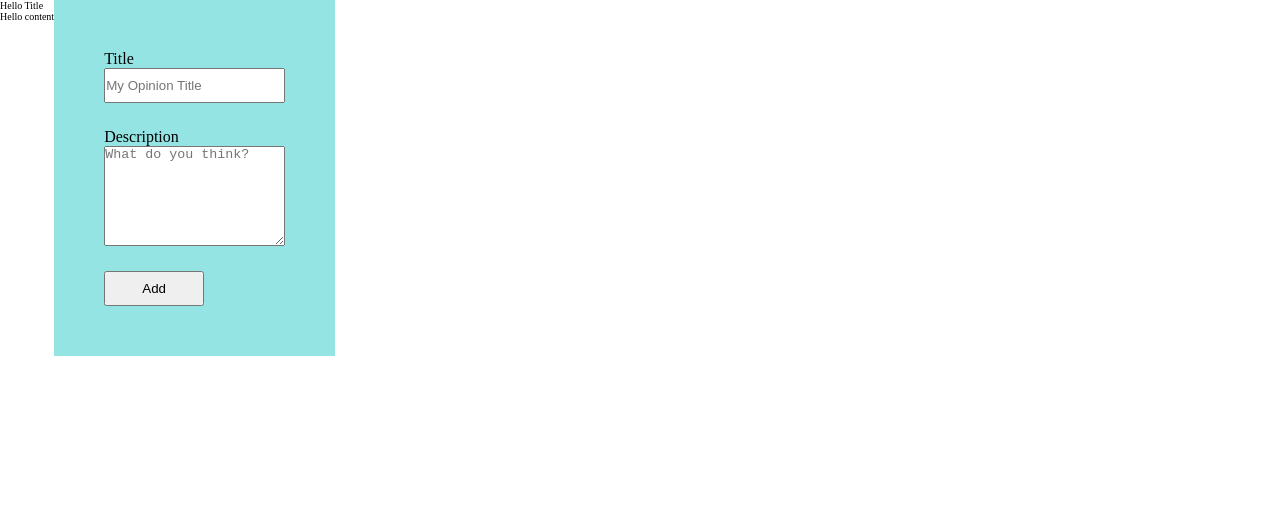
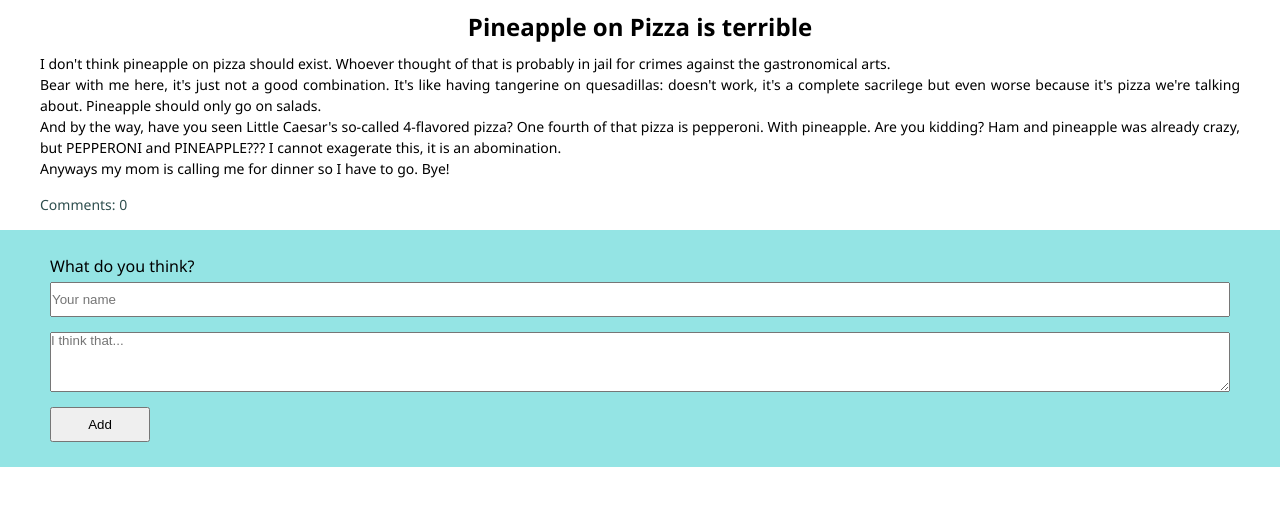
Before and after one commit to ccm-codeit/cursoReact, a React (Create React App) app: page / in a window 1280 px wide. Shown: the top 506 px of the page. Built offline with nearby package versions, Linux system fonts and the light colour scheme.

Commit message:
Add Post component, post text and title, comment count, reduce some margins

```diff
--- a/src/App.js
+++ b/src/App.js
@@ -1,5 +1,6 @@
 import "./styles/App.css";
 import OpinionCard from "./components/OpinionCard";
+import Post from "./components/Post";
 import { useState } from "react";
 
 function App() {
@@ -32,30 +33,25 @@ function App() {
   return (
     <div className="App">
       <div className="Main-Wrapper">
-        <div className="Main-Post">
-            <div>
-              <p className="Post-Title">Hello Title</p>
-            </div>
-            <div className="Content-Wrapper">
-              <p>Hello content</p>
-            </div>
-        </div>
+
+        <Post count={cards.length}/>
+
+        <div className="Comment-Section">
           <form className="Form-Wrapper">
+            <p>What do you think?</p>
             <label className="Title-Contanier">
-            <span>Title</span>
               <input
                 className="Title-Input"
                 name="title"
-              placeholder="My Opinion Title"
+                placeholder="Your name"
                 onChange={handleOnChange}
               />
             </label>
 
             <label className="Desc-Contanier">
-            <span>Description</span>
               <textarea
                 name="description"
-              placeholder="What do you think?"
+                placeholder="I think that..."
                 onChange={handleOnChange}
                 className="Desc-Input"
               />
@@ -78,6 +74,8 @@ function App() {
             })}
           </div>
         </div>
+
+      </div>
     </div>
   );
 }
--- /dev/null
+++ b/src/components/Post.js
@@ -0,0 +1,27 @@
+import React from 'react'
+import '../styles/App.css'
+
+export default function Post(props) {
+    const count = props.count;
+    return (
+        <div className="Post-Section">
+            <div>
+            <p className="Post-Title">Pineapple on Pizza is terrible</p>
+            </div>
+            <div className="Content-Wrapper">
+            <p>I don't think pineapple on pizza should exist. Whoever thought of that is probably in jail for
+                crimes against the gastronomical arts.
+                <br/>Bear with me here, it's just not a good combination. It's like having tangerine on quesadillas: doesn't work, it's a complete
+                sacrilege but even worse because it's pizza we're talking about. Pineapple should only go on salads.
+                <br/>And by the way, have you seen Little Caesar's so-called 4-flavored pizza? One fourth of that pizza is pepperoni. With pineapple.
+                Are you kidding? Ham and pineapple was already crazy, but PEPPERONI and PINEAPPLE???
+                I cannot exagerate this, it is an abomination.
+                <br/>Anyways my mom is calling me for dinner so I have to go. Bye!
+            </p>
+            <div className="Count-Wrapper">
+            <p>Comments: {count}</p>
+            </div>
+            </div>
+        </div>
+    )
+}
--- a/src/styles/App.css
+++ b/src/styles/App.css
@@ -6,41 +6,75 @@
 
 html{
     font-size: 62.5%;
+    font-family: 'Segoe UI', Tahoma, Geneva, Verdana, sans-serif;
 }
 
 .Main-Wrapper {
     display: flex;
-    flex-direction: row;
+    flex-direction: column;
 }
 
+/*  POST   STYLES   */
+.Post-Section {
+    width:100%;
+    height: auto;
+    display: flex;
+    flex-direction: column;
+    align-items: stretch;
+}
+
+.Post-Title {
+    font-size: 2.4rem;
+    text-align: center;
+    margin: 10px;
+    font-weight: bold;
+}
+
+.Content-Wrapper p {
+    padding: 0 40px;
+    font-size: 1.4rem;
+    text-align:justify;
+    line-height:1.5em;
+}
+
+.Count-Wrapper p {
+    margin-top: 15px;
+    margin-bottom: 15px;
+    color: darkslategrey;
+}
+
+/*POST STYLES END*/
+
+.Comment-Section {
+    width: 100%;
+}
+
+.Comment-Section p {
+    margin-bottom: 5px;
+}
 
 .Card-Wrapper{
-
     font-family: -apple-system, BlinkMacSystemFont, 'Segoe UI', Roboto, Oxygen, Ubuntu, Cantarell, 'Open Sans', 'Helvetica Neue', sans-serif;
     background-color: rgb(58, 179, 220);
     border: 1px solid transparent;
     border-radius: 10px;
     max-width: 1024px;
-    margin: 50px;
+    margin: 20px;
     padding: 25px;
     color: white;
 }
 
 .Card-Title{
     font-size: 2.5rem;
-    text-align: center;
-    margin-bottom: 25px;
+    margin-bottom: 15px;
 }
 
 .Card-Description{
     font-size: 1.6rem;
-    margin-bottom: 25px;
-
+    margin-bottom: 15px;
 }
 
-.Card-Hashtag-Contaniner{
-    margin-bottom: 25px;
-}
+
 
 .Card-Delete{
     background-color:rgb(238, 82, 25);
@@ -49,6 +83,7 @@ html{
     width: 100px;
     height: 25px;
     color: white;
+    margin-left: 80%;
 }
 
 .Card-Delete:focus{
@@ -62,21 +97,26 @@ html{
 }
 
 .Form-Wrapper{
-    padding: 50px;
+    padding: 25px 50px;
     font-size: 1.6rem;
     background-color: rgb(148, 228, 228);
-
 }
-.Title-Input, .Desc-Input{
+.Title-Input {
     width: 100%;
     height: 35px;
-    margin-bottom: 25px;
-
+    margin-bottom: 15px;
 }
 
-.Desc-Input{
-    height: 100px;
+.Desc-Input {
+    width: 100%;
+    height: 60px;
+    margin-bottom:15px;
 }
+
+textarea {
+    font-family: Arial, Helvetica, sans-serif;
+}
+
 
 .Add-Button{
     height: 35px;
```
Lines whose indentation alone changed are shown as unchanged.
